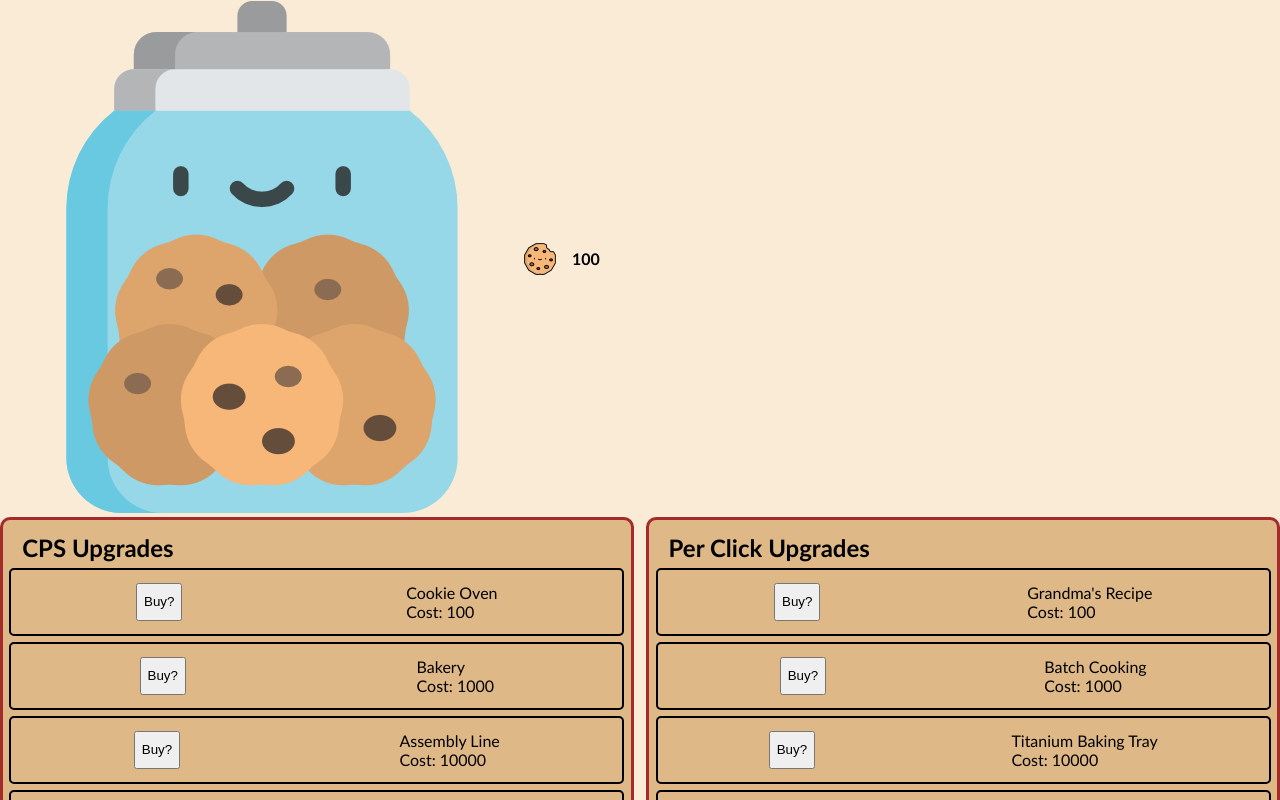
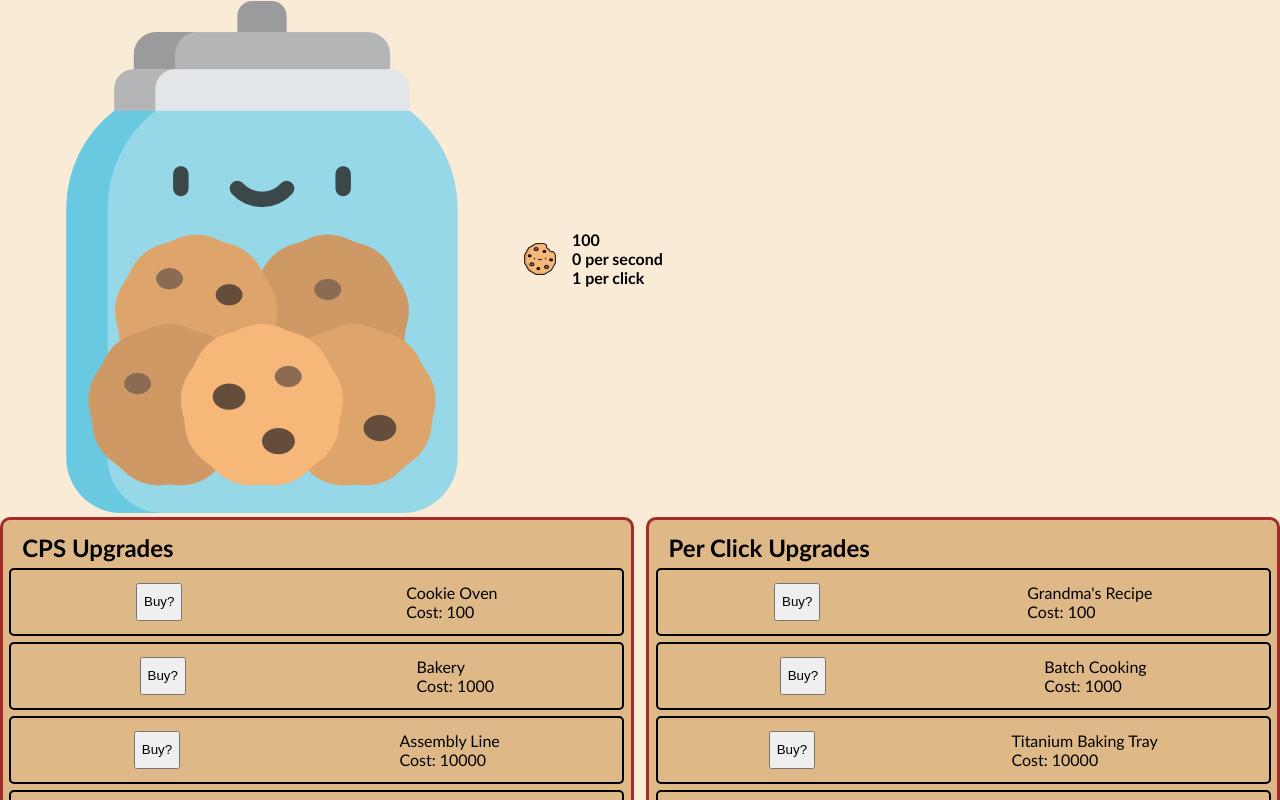
Before and after one commit to gpcroucher/week06-assignment, a React (Vite) app: page / in a window 1280 px wide. Shown: the top 800 px of the page. Built offline with nearby package versions, Linux system fonts and the light colour scheme.

Commit message:
cookie display now shows per second and per click values, and displays differently on larger screen sizes

```diff
--- a/src/App.jsx
+++ b/src/App.jsx
@@ -155,7 +155,11 @@ function App() {
     <>
       <div className="cookieJarAndDisplay">
         <Cookie handleClick={clickCookie} />
-        <CookieDisplay cookies={cookies} />
+        <CookieDisplay
+          cookies={cookies}
+          perSecond={perSecond}
+          perClick={perClick}
+        />
       </div>
       <div className="upgradeSection">
         <UpgradeMenu
--- a/src/components/CookieDisplay.css
+++ b/src/components/CookieDisplay.css
@@ -13,3 +13,21 @@
 .cookie-display-container p {
   font-weight: bold;
 }
+
+.cookie-readout-wide {
+  display: block;
+}
+
+.cookie-readout-narrow {
+  display: none;
+}
+
+@media (min-width: 800px) {
+  .cookie-readout-wide {
+    display: none;
+  }
+
+  .cookie-readout-narrow {
+    display: block;
+  }
+}
--- a/src/components/CookieDisplay.jsx
+++ b/src/components/CookieDisplay.jsx
@@ -6,11 +6,23 @@ export default function CookieDisplay(props) {
   return (
     <div className="cookie-display-container">
       <img src={cookieImage} alt="A cookie icon" />
-      <p>{props.cookies}</p>
+      <p className="cookie-readout-wide">
+        {props.cookies} · {props.perSecond} per second · {props.perClick} per
+        click
+      </p>
+      <p className="cookie-readout-narrow">
+        {props.cookies}
+        <br />
+        {props.perSecond} per second
+        <br />
+        {props.perClick} per click
+      </p>
     </div>
   );
 }
 
 CookieDisplay.propTypes = {
   cookies: PropTypes.number,
+  perSecond: PropTypes.number,
+  perClick: PropTypes.number,
 };
```
